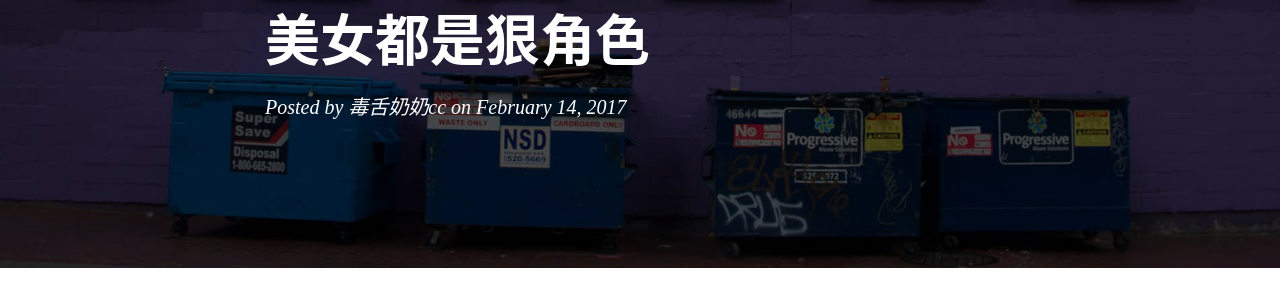
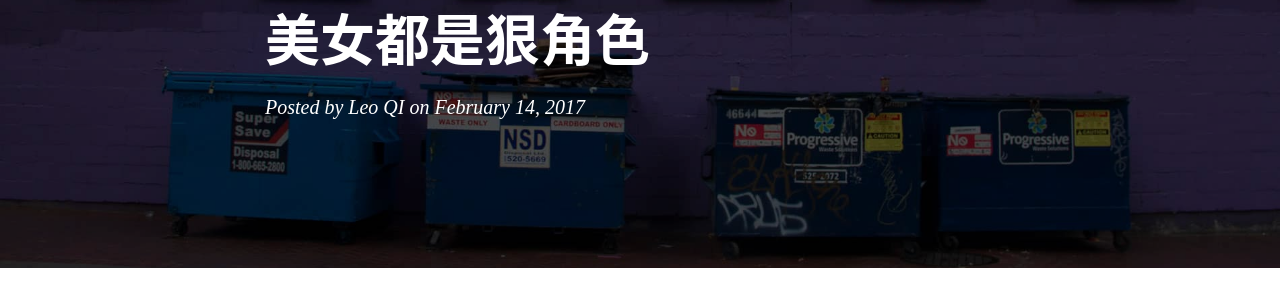
Before and after one commit to leo-qi/leo-qi, a Jekyll site: the page built from _posts/2017-02-14-douban.md, in a window 1280 px wide and 900 px high. Shown: the part 189-476 px from the top of the window. Built offline with Jekyll 4.4.1, drawn with Linux system fonts in a browser that asks for light colours; nearby versions of some CDN libraries; comment, search, counter and statistics services are not loaded.

Commit message:
修改测试文章

```diff
--- a/_posts/2017-02-14-douban.md
+++ b/_posts/2017-02-14-douban.md
@@ -2,7 +2,7 @@
 layout:     post
 title:      "美女都是狠角色"
 date:       2017-02-14 9:00:00
-author:     "毒舌奶奶cc"
+author:     "Leo QI"
 header-mask: 0.3
 catalog:    true
 tags:
```
